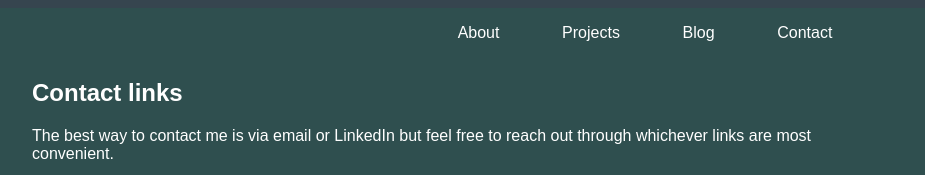
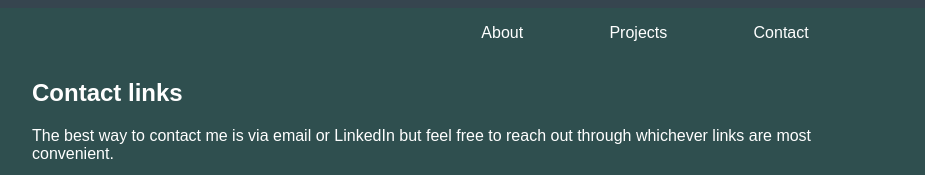
Before and after one commit to nd3644/portfolio.github.io, a plain HTML site: page contact.html in a window 1280 px wide. Shown: the top 175 px of the page, without its empty margins (177-1102 px from the left). Drawn offline with Linux system fonts and the light colour scheme.

Commit message:
fixed contact navbar

```diff
--- a/contact.html
+++ b/contact.html
@@ -20,7 +20,6 @@
         <ul class="navul">
             <li><a href="index.html">About</a></li>
             <li><a href="projects.html">Projects</a></li>
-            <li><a href="index.html#accomplishments">Blog</a></li>
             <li><a href="contact.html">Contact</a></li>
         </ul>
     </nav>
```
